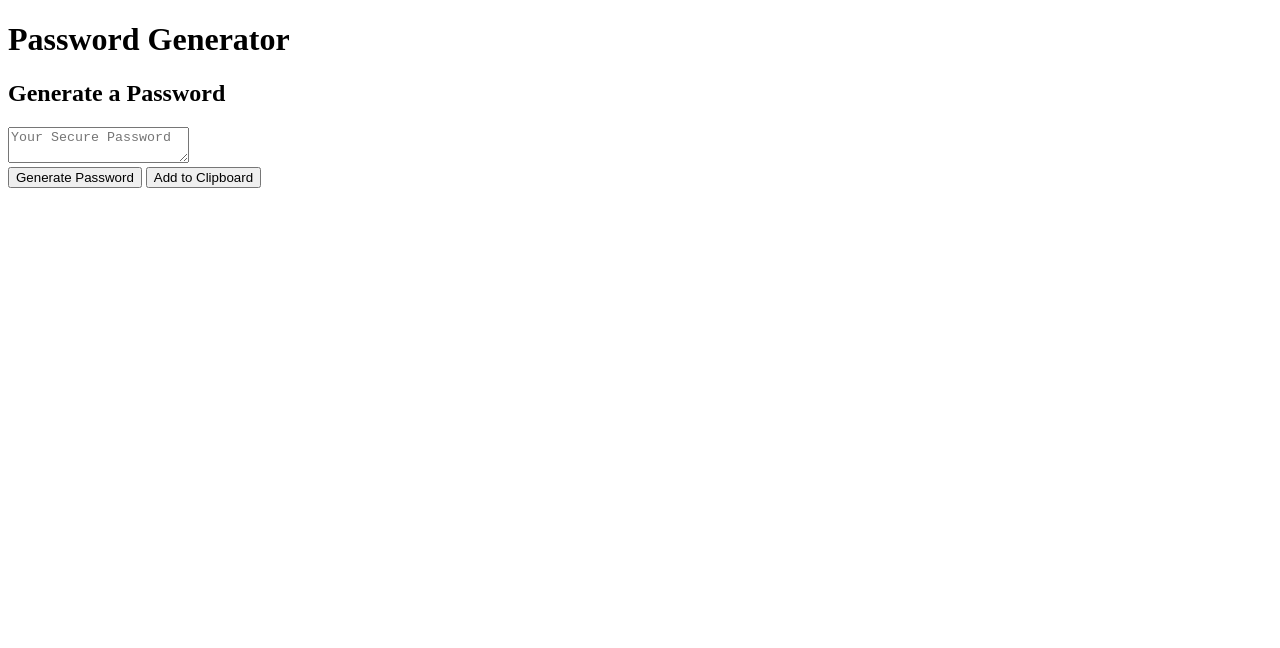
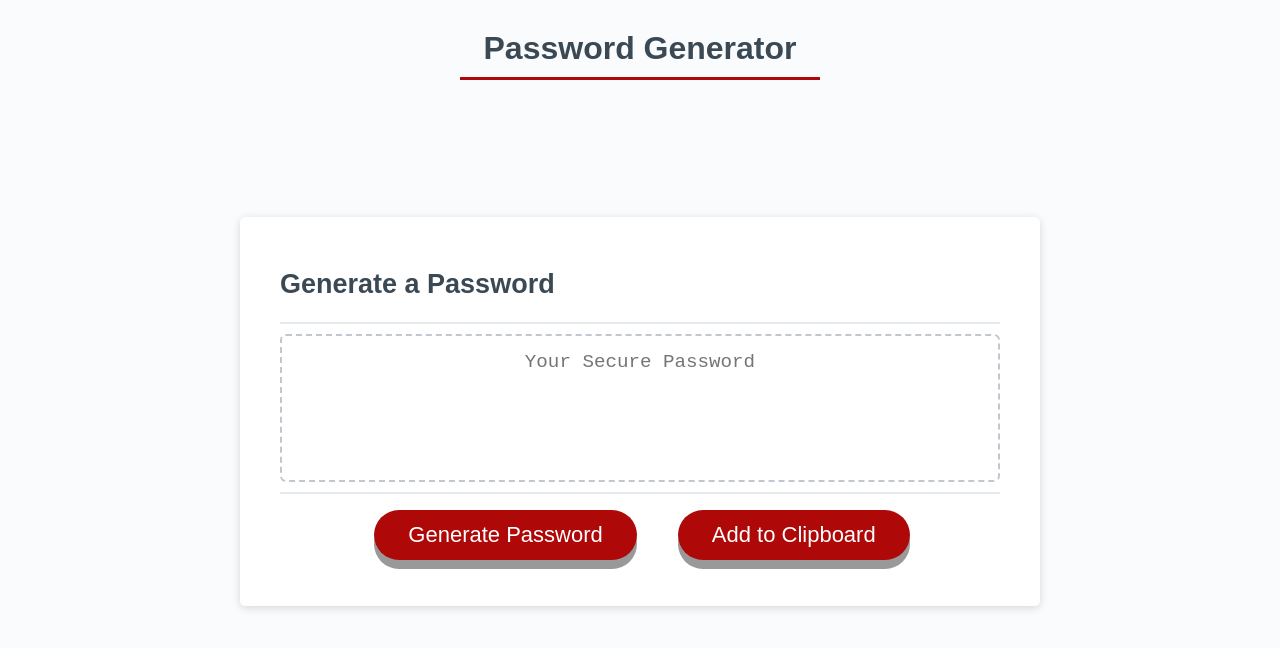
Before and after one commit to rittboy/PasswordGenerator, a plain HTML site: page index.html in a window 1280 px wide. Drawn offline with Linux system fonts and the light colour scheme.

Commit message:
Started styling the project

```diff
--- a/index.html
+++ b/index.html
@@ -6,7 +6,7 @@
     <meta name="viewport" content="width=device-width, initial-scale=1.0" />
     <meta http-equiv="X-UA-Compatible" content="ie=edge" />
     <title>Password Generator</title>
-    <link rel="stylesheet" href="script.js" />
+    <link rel="stylesheet" href="style.css" />
 </head>
 
 <body>
--- a/style.css
+++ b/style.css
@@ -0,0 +1,131 @@
+*, *::before, *::after{
+    box-sizing: border-box;
+}
+html, body, .wrapper{
+    height: 100%;
+    margin: 0;
+    padding: 0;
+}
+body{
+    font-family: sans-serif;
+    background-color: #f9fbfd;
+}
+.wrapper{
+    padding-top: 30px;
+    padding-left: 20px;
+    padding-right: 20px;
+}
+header{
+    text-align: center;
+    padding: 20px;
+    padding-top: 0px;
+    color: hsl(206, 17%, 28%);
+}
+header h1{
+    border-bottom: 3px solid;
+    border-color: hsl(360, 91%, 36%);
+    padding-bottom: 10px;
+    margin: 0 auto 35px auto;
+    width: 30%;
+    margin-bottom: 5px;
+}
+.card{
+    background-color: hsl(0, 0%, 100%);
+    border-radius: 5px;
+    border-width: 1px;
+    box-shadow: rgba(0, 0, 0, 0.15) 0px 2px 8px 0px;
+    color: hsl(206, 17%, 28%);
+    font-size: 18px;
+    margin: 0 auto;
+    max-width: 800px;
+    padding: 30px 40px;
+    margin-top: 7%;
+}
+.card-header::after{
+    content: " ";
+    display: block;
+    width: 100%;
+    background: #e7e9eb;
+    height: 2px;
+}
+.card-body{
+    min-height: 100px;
+}
+.card-footer{
+    text-align: center;
+}
+.card-footer::before{
+    content: " ";
+    display: block;
+    width: 100%;
+    background: #e7e9eb;
+    height: 2px;
+}
+.card-footer::after{
+    content: " ";
+    display: block;
+    clear: both;
+}
+.btn{
+    border: none;
+    background-color: hsl(360, 91%, 36%);
+    border-radius: 25px;
+    box-shadow: rgba(0, 0, 0, 0.1) 0px 1px 6px 0px rgba(0, 0, 0, 0.2) 0px 1px 1px 0px;
+    color: hsl(0, 0%, 100%);
+    font-size: 22px;
+    line-height: 22px;
+    margin: 16px 16px 16px 20px;
+    padding: 14px 34px;
+    box-shadow: 0 9px #999;
+    text-align: center;
+    cursor: pointer;
+}
+.btn:hover{background-color: rgb(212, 11, 11);}
+.btn:active{
+    background-color: rgb(87, 4, 4);
+    box-shadow: 0 5px #666;
+    transform: translateY(4px);
+}
+.float-right{
+    float: right;
+}
+#password{
+    -webkit-appearance: none;
+    -moz-appearance: none;
+    appearance: none;
+    border: none;
+    display: block;
+    width: 100%;
+    padding-top: 15px;
+    padding-left: 15px;
+    padding-right: 15px;
+    padding-bottom: 85px;
+    font-size: 1.2rem;
+    text-align: center;
+    margin-top: 10px;
+    margin-bottom: 10px;
+    border: 2px dashed #c0c7cf;
+    border-radius: 6px;
+    resize: none;
+    overflow: hidden;
+}
+@media (max-width: 1400px){
+    .card{
+        margin-top: 9%;
+    }
+}
+@media(max-width: 1200px){
+    .card{
+        margin-top: 10%;
+    }
+}
+@media(max-width: 1060px){
+    .card{
+        margin-top: 14%;
+    }
+}
+@media(max-width: 760px){
+    .card{
+        margin-top: 18%;
+    }
+}
```
